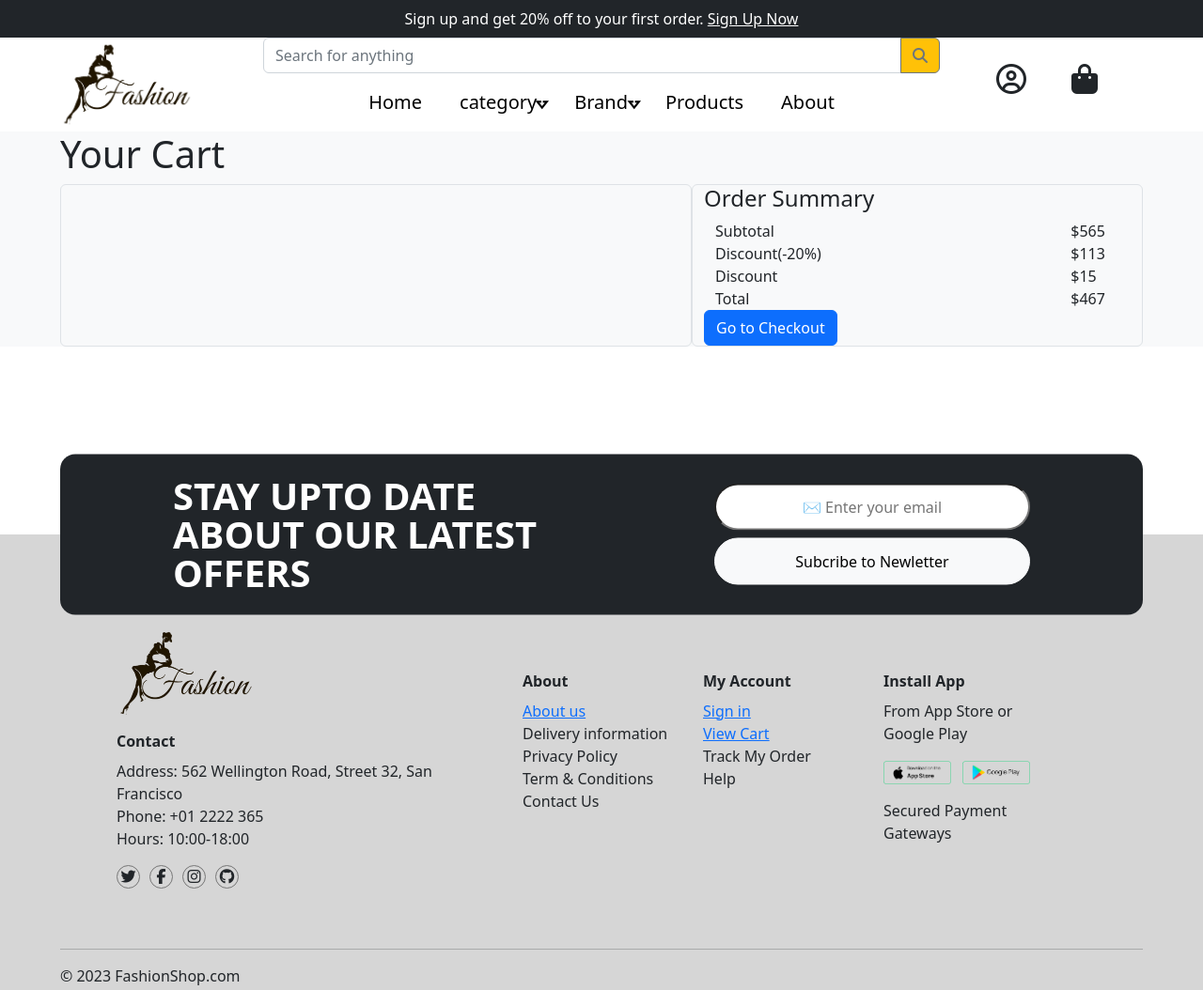
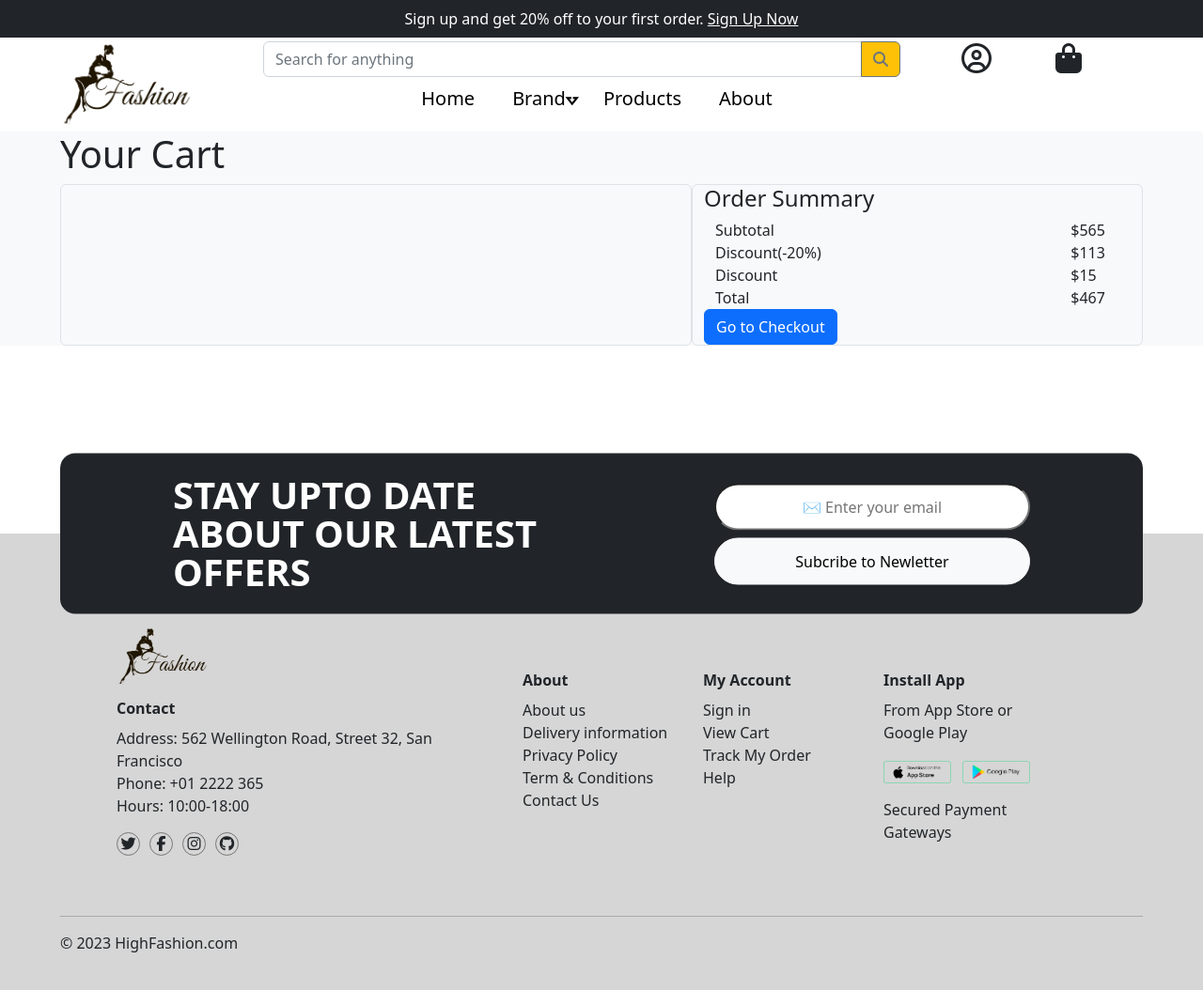
Before and after one commit to NhatNguyen1502/project-highFashionWeb, a plain HTML site: page html/Cart.html in a window 1280 px wide. Shown: the top 1054 px of the page at 94% size. Drawn offline with Linux system fonts and the light colour scheme.

Commit message:
modify header-footer

```diff
--- a/html/Cart.html
+++ b/html/Cart.html
@@ -15,55 +15,81 @@
 </head>
 <body>
   <div class="row on-top bg-dark text-center p-2">
-    <span class="text-white">Sign up and get 20% off to your first order. <a class=" text-white text-decoration-underline" href="">Sign Up Now</a></span>
+    <span class="text-white">Sign up and get 20% off to your first order. <a
+        class=" text-white text-decoration-underline" href="">Sign Up Now</a></span>
   </div>
   <header class="header sticky-top bg-white">
     <nav class="container-fluid">
       <div class="row">
-      <!-- <div class="col-6 d-sm-none">
+
+        <div class="col-7 d-sm-none d-block text-start">
+            <nav class="navbar">
+                <button class="navbar-toggler" type="button" data-bs-toggle="collapse" data-bs-target="#navbarSupportedContent" aria-controls="navbarSupportedContent" aria-expanded="false" aria-label="Toggle navigation">
+                  <span class="navbar-toggler-icon"></span>
+                </button>
+                <div class="collapse navbar-collapse" id="navbarSupportedContent">
+                  <ul class="navbar-nav me-auto mb-2 mb-lg-0">
+                    <li class="nav-item">
+                      <a class="nav-link" aria-current="page" href="homePage.html">Home</a>
+                    </li>
+                    <li class="nav-item dropdown">
+                      <a class="nav-link dropdown-toggle" href="#" role="button" data-bs-toggle="dropdown" aria-expanded="false">
+                        Brand
+                      </a>
+                      <ul class="dropdown-menu">
+                        <li><a class="dropdown-item" href="#">Zira</a></li>
+                        <li><a class="dropdown-item" href="#">Gucci</a></li>
+                        <li><a class="dropdown-item" href="#">Prada</a></li>
+                      </ul>
+                    </li>
+                  </ul>
                 </div>
-      <div class="col-6 d-sm-none">
+                <a href="homePage.html"><img src="../image/Logo.png" alt="logo" class="ms-2" style="width: 100px;"></a>
+            </nav>
+        </div>
+        <div class="col-5 d-sm-none d-flex justify-content-end align-items-center">
+          <span><i class="fa-solid fa-magnifying-glass fs-2 me-3"></i></i></span>
+          <span><i class="fa-regular fa-circle-user fs-2 me-3" id="user-icon"></i></span>
+          <a href="Cart.html"class="text-black"><i class="fa-solid fa-bag-shopping fs-2 me-3" id="cart-icon"></i></a>
+        </div>
 
-      </div> -->
         <div class="col-sm-2 p-0 d-sm-block d-none">
           <img src="../image/Logo.png" alt="logo" class="w-75">
         </div>
-      <div class="col-sm-8 d-sm-block d-none">
-        <div class="d-flex flex-column justify-content-center align-items-center h-100">
-          <div class="row w-100">
-            <div class="input-group mb-3">
-              <input type="text" class="form-control" placeholder="Search for anything" aria-label="Recipient's username" aria-describedby="button-addon2">
+        <div class="col-sm-10 d-sm-block d-none ">
+          <div class="d-flex flex-column justify-content-center h-100">
+            <div class="row w-100 align-items-center">
+              <div class="col-9 d-flex align-items-center">
+                <div class="input-group">
+                  <input type="text" class="form-control" placeholder="Search for anything"
+                    aria-label="Recipient's username" aria-describedby="button-addon2">
                   <button class="btn btn-outline-secondary bg-warning" type="button" id="button-addon2">
                     <i class="fa-solid fa-magnifying-glass"></i>
                   </button>
                 </div>
               </div>
-          <div class="row justify-content-center">
-            <ul class="menu">
-              <li><a href="homePage">Home</a></li>
-              <li><a href="#">category<span class="arrow">&#129175;</span></a>
+              <div class="col-3 text-center">
+                  <i class="fa-regular fa-circle-user fs-2 pe-5" id="user-icon"></i>
+                  <a href="Cart.html" class="text-dark"><i class="fa-solid fa-bag-shopping fs-2 ms-3" id="cart-icon"></i></a>
+              </div>
+            </div>
+            <div class="row justify-content-start w-100">
+              <div class="col-9 mt-2">
+                <ul class="menu justify-content-center">
+                  <li><a href="homePage.html">Home</a></li>
+                  <li><a href="#">Brand<span class="arrow">&#129175;</span></a>
                     <ul class="sub-menu">
-                  <li><a href="#">Sản Phẩm 1</a></li>
-                  <li><a href="#">Sản Phẩm 2</a></li>
-                  <li><a href="#">Sản Phẩm 3</a></li>
+                      <li><a href="#">Zara</a></li>
+                      <li><a href="#">Gucci</a></li>
+                      <li><a href="#">Prada</a></li>
                     </ul>
                   </li>
-              <li><a href="#">Brand<span class="arrow">&#129175;</span></a>
-                <ul class="sub-menu">
-                  <li><a href="#">Sản Phẩm 1</a></li>
-                  <li><a href="#">Sản Phẩm 2</a></li>
-                  <li><a href="#">Sản Phẩm 3</a></li>
-                </ul>
-              </li>
-              <li><a href="product_detail">Products</a></li>
-              <li><a href="AboutUs">About</a></li>
+                  <li><a href="product_detail.html">Products</a></li>
+                  <li><a href="AboutUs.html">About</a></li>
                 </ul>
               </div>
             </div>
           </div>
-      <div class="col-sm-2 d-flex ali">
-        <i class="fa-regular fa-circle-user fs-2 p-4 mt-1"></i>
-        <i class="fa-solid fa-bag-shopping fs-2 p-4 mt-1"></i>
         </div>
       </div>
     </nav>
@@ -122,14 +148,16 @@
 
     <footer class="footer pt-5 position-relative">
       <div class="container-fluid pb-5">
-        <div class="subcribe bg-dark align-content-center rounded-4 position-absolute top-0 start-50 translate-middle me-sm-0 me-5">
+        <div
+          class="subcribe bg-dark align-content-center rounded-4 position-absolute top-0 start-50 translate-middle me-sm-0 me-5">
           <div class="row justify-content-center align-items-center">
             <div class="col-sm-5 col-12 p-4 me-sm-5 ">
               <span class="text-white fw-bold fs-1 lh-1 w-50">STAY UPTO DATE ABOUT OUR LATEST OFFERS</span>
             </div>
             <div class="col-sm-4 col-12 p-4 pt-sm-4 pt-0 p-0 ms-sm-5 ">
               <div class="row">
-                <input type="text" class="fs-sm-4 w-sm-75 rounded-5 text-center" placeholder="&#9993; Enter your email" id="letter-mail">
+                <input type="text" class="fs-sm-4 w-sm-75 rounded-5 text-center" placeholder="&#9993; Enter your email"
+                  id="letter-mail">
               </div>
               <div class="row mt-3">
                 <button class="btn btn-light fs-sm-4 w-sm-75 rounded-5 mt-2" id="subcribe">Subcribe to Newletter</button>
@@ -139,61 +167,61 @@
         </div>
         <div class="row mt-sm-0 mt-5">
           <div class="col-sm-4 col-12 m-sm-5 mt-5">
-            <img src="../image/Logo.png" alt="logo" class="mt-sm-0 mt-5" style="width: 150px;" > <br>
+            <a href="homePage.html"><img src="../image/Logo.png" alt="logo" class="mt-sm-0 mt-5" style="width: 100px;"></a>
             <div class="fw-bold mt-2 mb-2">Contact</div>
             <div class="mb-3">
-              Address: 562 Wellington Road, Street 32, San Francisco <br>
-              Phone: +01 2222 365 <br>
-              Hours: 10:00-18:00 <br>
+              <span>Address: 562 Wellington Road, Street 32, San Francisco</span> <br>
+              <span>Phone: +01 2222 365</span> <br>
+              <span>Hours: 10:00-18:00</span> <br>
             </div>
             <div class="d-flex">
-              <div class="icon d-flex justify-content-center align-items-center"><i class="fa-brands fa-twitter"></i></div>
-              <div class="icon d-flex justify-content-center align-items-center"><i class="fa-brands fa-facebook-f"></i></div>
-              <div class="icon d-flex justify-content-center align-items-center"><i class="fa-brands fa-instagram"></i></div>
-              <div class="icon d-flex justify-content-center align-items-center"><i class="fa-brands fa-github"></i></div>
+              <div class="icon d-flex justify-content-center align-items-center"><i class="fa-brands fa-twitter"></i>
+              </div>
+              <div class="icon d-flex justify-content-center align-items-center"><i class="fa-brands fa-facebook-f"></i>
+              </div>
+              <div class="icon d-flex justify-content-center align-items-center"><i class="fa-brands fa-instagram"></i>
+              </div>
+              <div class="icon d-flex justify-content-center align-items-center"><i class="fa-brands fa-github"></i>
+              </div>
             </div>
           </div>
           <div class="col-sm-2 col-6 mt-sm-5 mt-3">
             <div class="fw-bold mt-sm-5 mb-2">About </div>
             <div class="mb-3">
-              <a href="AboutUs">About us</a> <br>
-              Delivery information <br>
-              Privacy Policy <br>
-              Term & Conditions <br>
-              Contact Us
+              <a href="AboutUs.html" class="nav-link">About us</a>
+              <span>Delivery information</span>  <br>
+              <span>Privacy Policy</span>  <br>
+              <span>Term & Conditions</span>  <br>
+              <span>Contact Us</span>
             </div>
           </div>
           <div class="col-sm-2 col-6 mt-sm-5 mt-3">
             <div class="fw-bold mt-sm-5 mb-2">My Account</div>
             <div class="mb-3">
-              <a href="#">Sign in</a> <br>
-              <a href="Cart">View Cart</a> <br>
-              Track My Order <br>
-              Help <br>
+              <span>Sign in</span> <br>
+              <a href="Cart.html" class="nav-link">View Cart</a>
+              <span>Track My Order</span>  <br>
+              <span>Help</span>  <br>
             </div>
           </div>
           <div class="col-sm-2 col-12 mt-sm-5 mt-3">
             <div class="fw-bold mt-sm-5 mb-2">Install App</div>
             <div class="mb-3">
-              From App Store or Google Play <br>
+              <span>From App Store or Google Play</span>  <br>
               <div class="row pt-3 pb-3">
                 <div class="col ps-0">
-                  <!-- <div class="p-3 border bg-light padding-0"> -->
                   <img src="../image/AppStore.png" alt="AppStore" style="width: 100%;">
-                  <!-- </div> -->
                 </div>
                 <div class="col ps-0">
-                  <!-- <div class="p-3 border bg-light"> -->
                   <img src="../image/CHplay.png" alt="CHplay" style="width: 100%;">
-                  <!-- </div> -->
                 </div>
               </div>
-              Secured Payment Gateways<br>
+              <span>Secured Payment Gateways</span> <br>
             </div>
           </div>
         </div>
         <hr>
-        <p>&copy; 2023 FashionShop.com</p>
+        <p>&copy; 2023 HighFashion.com</p>
       </div>
     </footer>
     <script src="../js/cart.js"></script>
--- a/html/login.html
+++ /dev/null
@@ -1,33 +0,0 @@
-<!DOCTYPE html>
-<html lang="en">
-<head>
-  <meta charset="UTF-8">
-  <meta name="viewport" content="width=device-width, initial-scale=1.0">
-  <title>Document</title>
-  <link rel="stylesheet" href="../css/login.css">
-</head>
-<body>
-  <div class="container">
-    <h2>Đăng nhập</h2>
-    <input type="text" id="username" placeholder="Tên đăng nhập">
-    <input type="password" id="password" placeholder="Mật khẩu">
-    <button onclick="login()">Đăng nhập</button>
-  </div>
-
-  <script>
-    function login() {
-      var username = document.getElementById('username').value;
-      var password = document.getElementById('password').value;
-
-      // Kiểm tra tên đăng nhập và mật khẩu
-      if (username === 'admin' && password === 'admin') {
-        alert('Đăng nhập thành công!');
-        // Thực hiện chuyển hướng hoặc thao tác khác sau khi đăng nhập thành công
-      } else {
-        alert('Tên đăng nhập hoặc mật khẩu không chính xác!');
-      }
-    }
-  </script>
-  </script>
-</body>
-</html>
```
Also changed, not shown: html/AboutUs.html (+83 -55 lines), html/CheckOut.html (+81 -54 lines). Lines whose indentation alone changed are shown as unchanged.
